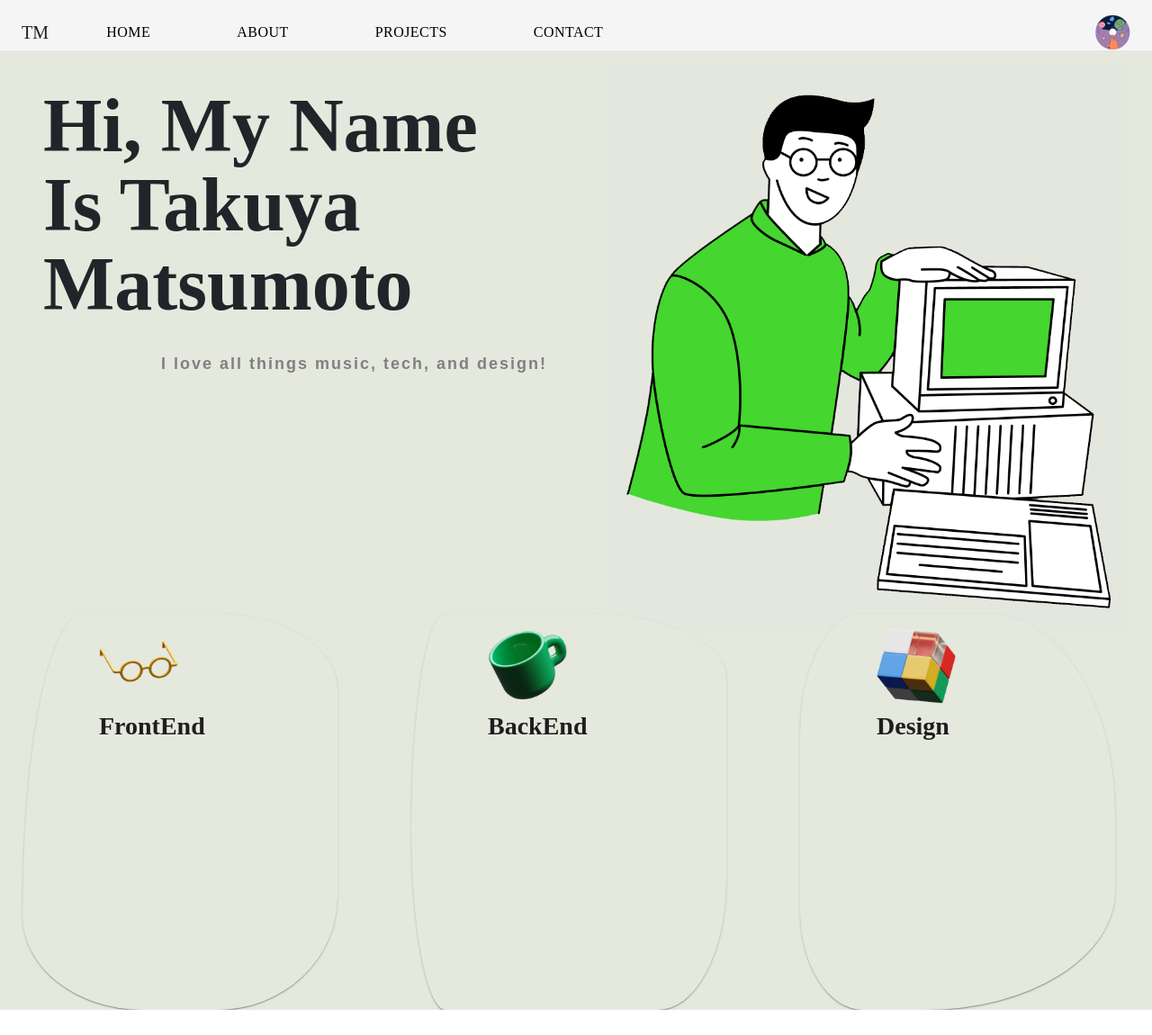
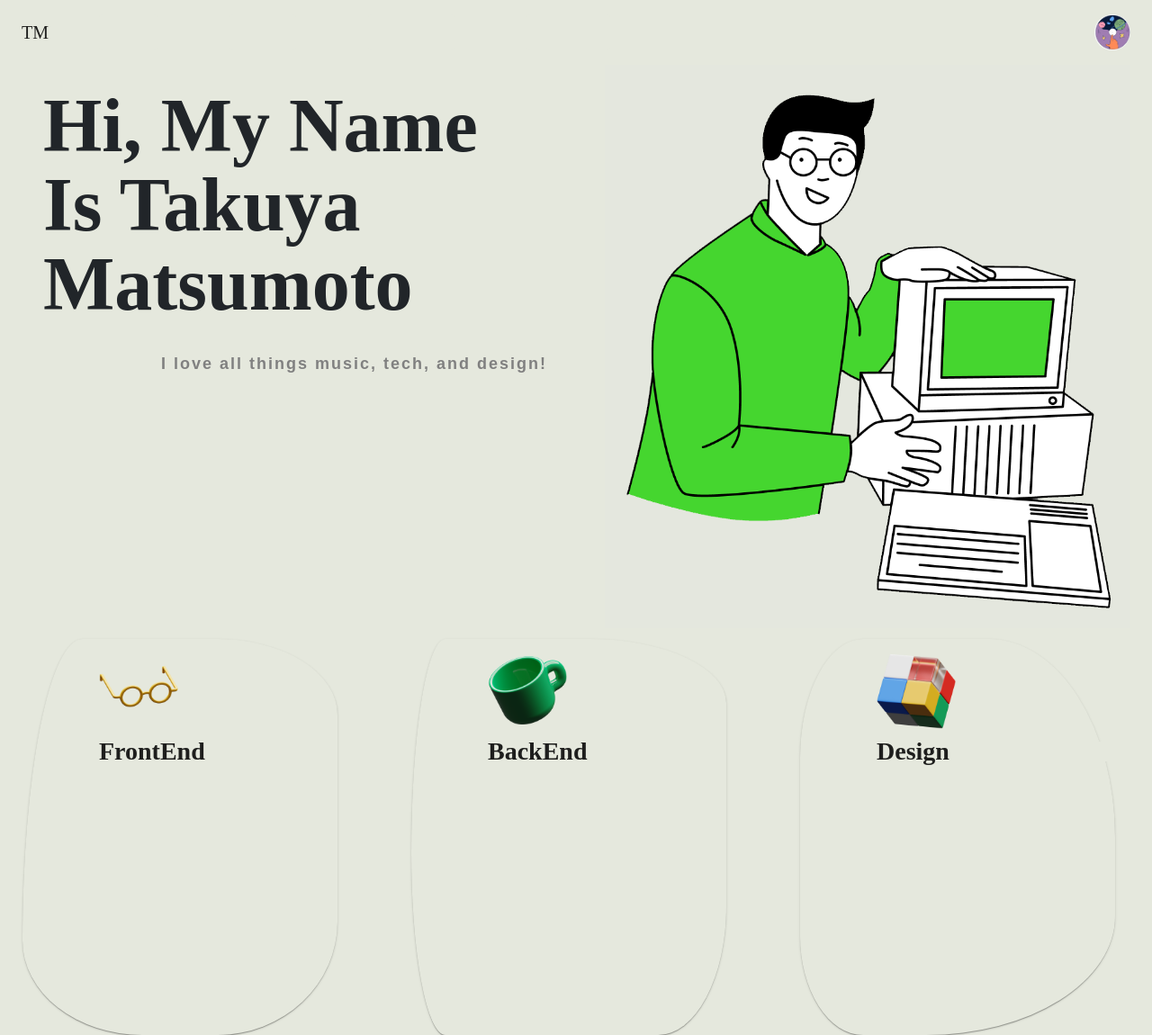
Before and after one commit to TakuyaMats/Reactjs-Portfolio, a React (Create React App) app: page /#/ in a window 1280 px wide. Shown: the whole page at 90% size. Before the commit the page ends 1122 px from the top, so only its background shows below. Built offline with nearby package versions, Linux system fonts and the light colour scheme; a web font is replaced by a local one.

Commit message:
changed the global background color and added margin to the skillSection

```diff
--- a/src/components/SkillSection/SkillSection.js
+++ b/src/components/SkillSection/SkillSection.js
@@ -14,7 +14,7 @@
 };
 
     return (
-        <Grid sx={{ flexGrow: 1 }} container spacing={2} style={{ backgroundColor: '#E5E8DD', maxHeight: '100%' }}>
+        <Grid sx={{ flexGrow: 1 }} container spacing={2} style={{ backgroundColor: '#E5E8DD', maxHeight: '100%', marginTop: 12 }}>
             <Grid item xs={4}>
                 <Grid container justifyContent="center" spacing={spacing}>
                     <Grid>
--- a/src/styles/GlobalStyle.js
+++ b/src/styles/GlobalStyle.js
@@ -5,6 +5,7 @@
     padding: 0;
     margin: 0;
     box-sizing: border-box;
+    background-color: #E5E8DD;
 }
 `
 
```
